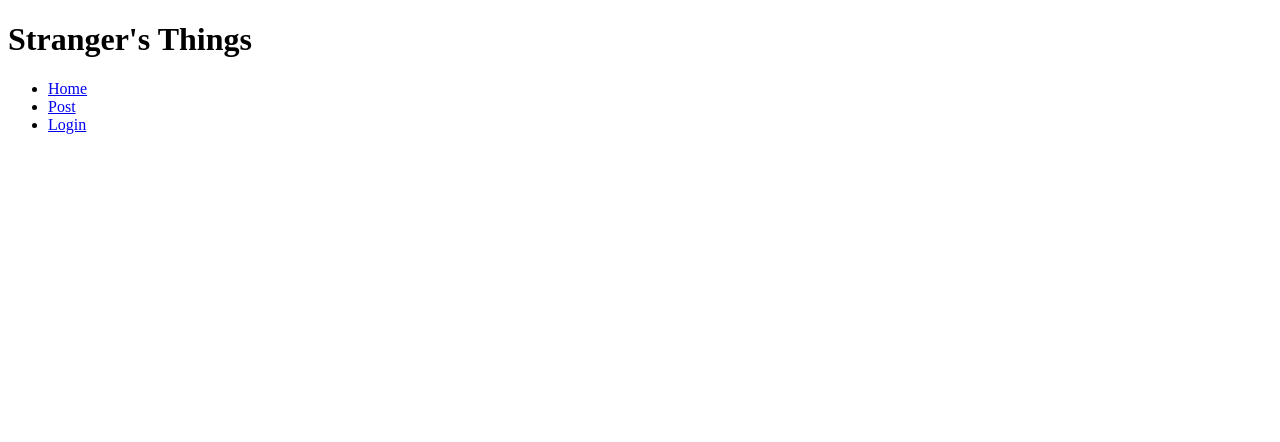
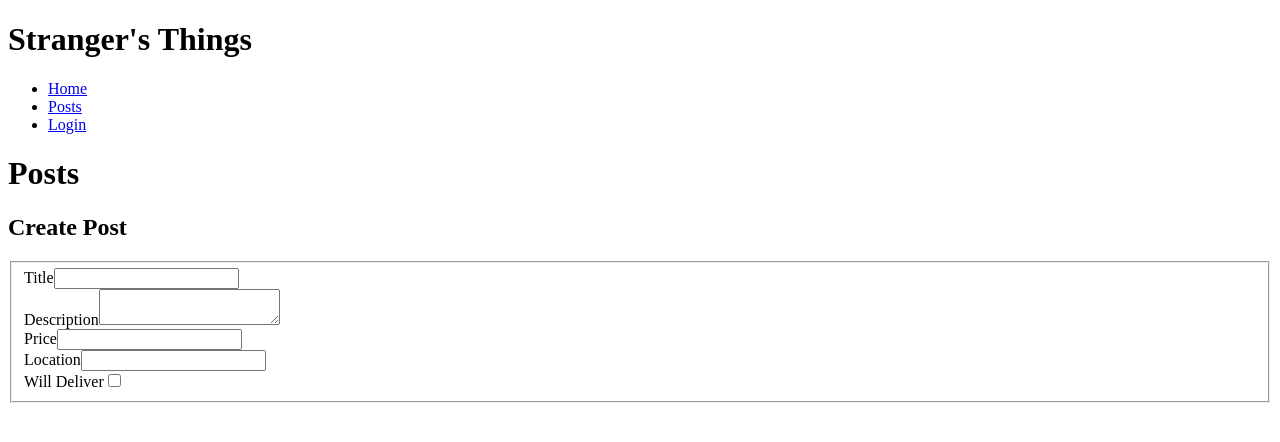
Before and after one commit to NoahM98/StrangersThings, a React (Create React App) app: page /Posts in a window 1280 px wide. Shown: the top 442 px of the page. Built offline with nearby package versions, Linux system fonts and the light colour scheme; no server answers.

Commit message:
Adjusted the indentation

```diff
--- a/src/App.js
+++ b/src/App.js
@@ -1,19 +1,21 @@
 import React, { useState, useEffect } from "react";
 import { BrowserRouter, Route, Link } from "react-router-dom";
-// import PostCards from "./components/PostCards";
 import Home from "./components/Home";
 import Login from "./components/Login";
-import Post from "./components/Post";
+import Posts from "./components/Posts";
 
 function App() {
     const [isLoggedIn, setIsLoggedIn] = useState(false);
     const [token, setToken] = useState("");
+
     useEffect(() => {
         console.log(isLoggedIn);
     }, [isLoggedIn]);
+
     useEffect(() => {
         console.log(token);
     }, [token]);
+
     return (
         <BrowserRouter>
             <div className="App">
@@ -24,7 +26,7 @@ function App() {
                             <Link to="/Home">Home</Link>
                         </li>
                         <li>
-              <Link to="/Post">Post</Link>
+                            <Link to="/Posts">Posts</Link>
                         </li>
                         <li>
                             <Link to="/Login">Login</Link>
@@ -38,8 +40,8 @@ function App() {
                     <Route exact path="/">
                         <Home />
                     </Route>
-          <Route path="/Post">
-            <Post isLoggedIn={isLoggedIn} token={token} />
+                    <Route path="/Posts">
+                        <Posts isLoggedIn={isLoggedIn} token={token} />
                     </Route>
                     <Route path="/Login">
                         <Login
--- a/src/components/CreatePost.jsx
+++ b/src/components/CreatePost.jsx
@@ -1,6 +1,6 @@
-import React,{useState} from "react";
+import React, { useState } from "react";
 
-const CreatePost = ({userPosts, setUserPosts}) => {
+const CreatePost = ({ userPosts, setUserPosts }) => {
   return (
     <form>
       <h2>Create Post</h2>
--- a/src/components/Post.jsx
+++ /dev/null
@@ -1,16 +0,0 @@
-import React, { useState } from "react";
-import PostCards from "./PostCards";
-import CreatePost from "./CreatePost";
-
-const Post = ({isLoggedIn, token}) => {
-  const [userPosts, setUserPosts] = useState([]);
-  return (
-    <div>
-      <h1> Post </h1>
-      <CreatePost userPosts={userPosts} setUserPosts={setUserPosts} token={token}/>
-      <PostCards userPosts={userPosts} setUserPosts={setUserPosts}/>
-    </div>
-  )
-}
-
-export default Post;
--- a/src/components/PostCards.jsx
+++ b/src/components/PostCards.jsx
@@ -1,8 +1,7 @@
 import React, { useState, useEffect } from "react";
 import { fetchPosts } from "../api/ajax-helpers";
 
-const PostCards = ({userPosts, setUserPosts}) => {
-
+const PostCards = ({ userPosts, setUserPosts }) => {
 
     useEffect(() => {
         const postsPromise = fetchPosts();
--- /dev/null
+++ b/src/components/Posts.jsx
@@ -0,0 +1,16 @@
+import React, { useState } from "react";
+import PostCards from "./PostCards";
+import CreatePost from "./CreatePost";
+
+const Posts = ({ isLoggedIn, token }) => {
+  const [userPosts, setUserPosts] = useState([]);
+  return (
+    <div>
+      <h1>Posts</h1>
+      <CreatePost userPosts={userPosts} setUserPosts={setUserPosts} token={token} />
+      <PostCards userPosts={userPosts} setUserPosts={setUserPosts} />
+    </div>
+  )
+}
+
+export default Posts;
```
Lines whose indentation alone changed are shown as unchanged.
